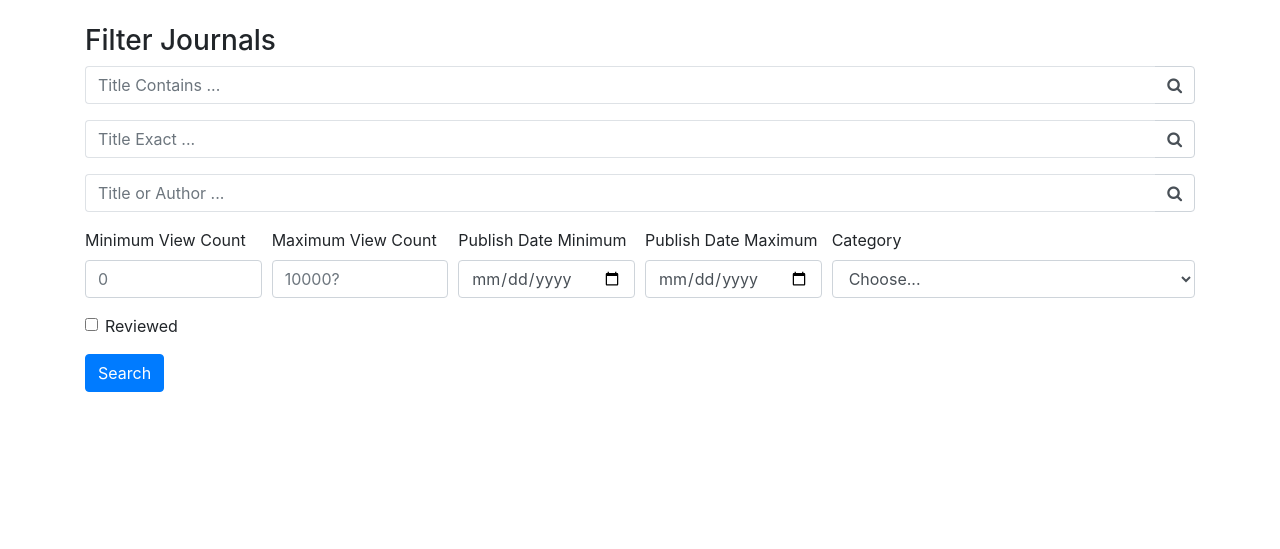
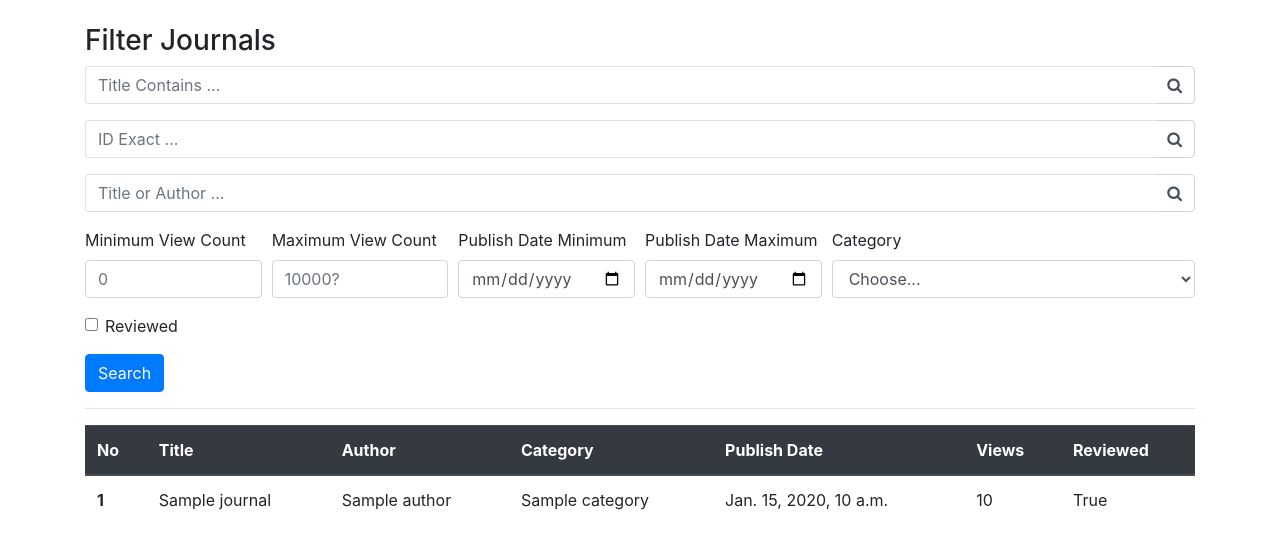
Before and after one commit to rifqirosyidi/django-dynamic-forms, a Django app: page / in a window 1280 px wide. Shown: the part 56-605 px from the top of the page. Run offline with Django 3.2, Linux system fonts and the light colour scheme; tables that the repository leaves empty hold one stand-in row (values such as "Sample post"); some libraries are stand-ins or nearby versions.

Commit message:
search filtering

```diff
--- a/core/views.py
+++ b/core/views.py
@@ -1,6 +1,30 @@
 from django.shortcuts import render
+from core.models import Journal
+from django.db.models import Q
 
 
 # Create your views here.
 def bootstrap_filter_view(request):
-    return render(request, "bootstrap_form.html")
+    qs = Journal.objects.all()
+
+    title_contains = request.GET.get('title_contains')
+    id_exact = request.GET.get('id_exact')
+    title_or_author = request.GET.get('title_or_author')
+
+    if title_contains != '' and title_contains is not None:
+        qs = qs.filter(title__icontains=title_contains)
+
+    if id_exact != '' and id_exact is not None:
+        qs = qs.filter(id=id_exact)
+
+    if title_or_author != '' and title_or_author is not None:
+        qs = qs.filter(
+            Q(title__icontains=title_or_author) |
+            Q(author__name__icontains=title_or_author)
+        ).distinct()
+
+    context = {
+        'query_set': qs
+    }
+
+    return render(request, "bootstrap_form.html", context)
--- a/static/template.css
+++ b/static/template.css
@@ -1,3 +1,7 @@
 body {
     margin-top: 5rem;
 }
+
+ul {
+    list-style-type: none;
+}
--- a/templates/bootstrap_form.html
+++ b/templates/bootstrap_form.html
@@ -59,7 +59,7 @@
         <div class="form-row">
             <div class="form-group col-12">
                 <div class="input-group">
-                    <input type="search" placeholder="Title Contains ..." class="form-control py-2 border-right-0 border">
+                    <input type="search" name="title_contains" placeholder="Title Contains ..." class="form-control py-2 border-right-0 border">
                     <span class="input-group-append">
                         <div class="input-group-text bg-transparent"><i class="fa fa-search"></i></div>
                     </span>
@@ -69,7 +69,7 @@
         <div class="form-row">
             <div class="form-group col-12">
                 <div class="input-group">
-                    <input type="search" placeholder="Title Exact ..." class="form-control py-2 border-right-0 border">
+                    <input type="search" name="id_exact" placeholder="ID Exact ..." class="form-control py-2 border-right-0 border">
                     <span class="input-group-append">
                         <div class="input-group-text bg-transparent"><i class="fa fa-search"></i></div>
                     </span>
@@ -79,7 +79,7 @@
         <div class="form-row">
             <div class="form-group col-12">
                 <div class="input-group">
-                    <input type="search" placeholder="Title or Author ..." class="form-control py-2 border-right-0 border">
+                    <input type="search" name="title_or_author" placeholder="Title or Author ..." class="form-control py-2 border-right-0 border">
                     <span class="input-group-append">
                         <div class="input-group-text bg-transparent"><i class="fa fa-search"></i></div>
                     </span>
@@ -89,23 +89,23 @@
         <div class="form-row">
             <div class="form-group col-md-2 col-lg-2">
                 <label for="viewCountMin">Minimum View Count</label>
-                <input type="number" min=0 class="form-control" id="viewCountMin" placeholder="0">
+                <input type="number" name="view_count_min" min=0 class="form-control" id="viewCountMin" placeholder="0">
             </div>
             <div class="form-group col-md-2 col-lg-2">
                 <label for="viewCountMax">Maximum View Count</label>
-                <input type="number" min=0 class="form-control" id="viewCountMax" placeholder="10000?">
+                <input type="number" name="view_count_max" min=0 class="form-control" id="viewCountMax" placeholder="10000?">
             </div>
             <div class="form-group col-md-2 col-lg-2">
                 <label for="publishDateMin">Publish Date Minimum</label>
-                <input type="date" class="form-control" id="publishDateMin">
+                <input type="date" name="date_min" class="form-control" id="publishDateMin">
             </div>
             <div class="form-group col-md-2 col-lg-2">
                 <label for="publishDateMax">Publish Date Maximum</label>
-                <input type="date" class="form-control" id="publishDateMax">
+                <input type="date" name="date_max" class="form-control" id="publishDateMax">
             </div>
             <div class="form-group col-md-4">
                 <label for="inputState">Category</label>
-                <select id="inputState" class="form-control">
+                <select id="inputState" name="category" class="form-control">
                     <option selected>Choose...</option>
                     <option>...</option>
                 </select>
@@ -113,7 +113,7 @@
         </div>
         <div class="form-group">
             <div class="form-check">
-                <input class="form-check-input" type="checkbox" id="reviewed">
+                <input class="form-check-input" name="reviewed" type="checkbox" id="reviewed">
                 <label class="form-check-label" for="reviewed">
                     Reviewed
                 </label>
@@ -121,6 +121,42 @@
         </div>
         <button type="submit" class="btn btn-primary">Search</button>
     </form>
+
+    <hr />
+
+    <div class="table-responsive-md table-responsive-sm">
+        <table class="table">
+            <thead class="thead-dark">
+            <tr>
+                <th scope="col">No</th>
+                <th scope="col">Title</th>
+                <th scope="col">Author</th>
+                <th scope="col">Category</th>
+                <th scope="col">Publish Date</th>
+                <th scope="col">Views</th>
+                <th scope="col">Reviewed</th>
+            </tr>
+            </thead>
+            <tbody>
+            {% for journal in query_set %}
+            <tr>
+                <th scope="row">{{ forloop.counter }}</th>
+                <td scope="col">{{ journal.title }}</td>
+                <td scope="col">{{ journal.author }}</td>
+                <td scope="col">
+                    {% for category in journal.category.all %}
+                    {{ category }}
+                    {% endfor %}
+                </td>
+                <td scope="col">{{ journal.publish_date }}</td>
+                <td scope="col">{{ journal.views }}</td>
+                <td scope="col">{{ journal.reviewed }}</td>
+            </tr>
+            {% endfor %}
+            </tbody>
+        </table>
+    </div>
+
 </main><!-- /.container -->
 
 <!-- Bootstrap core JavaScript
```
